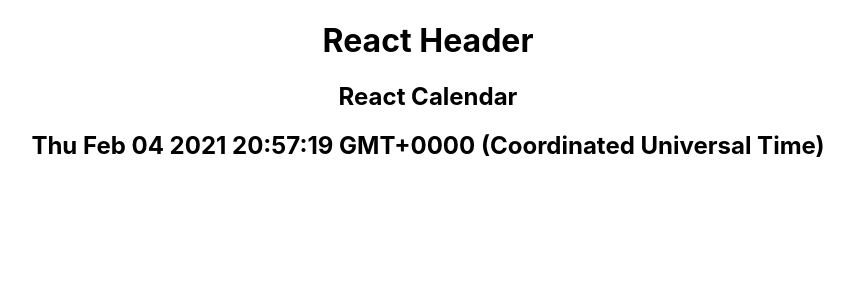
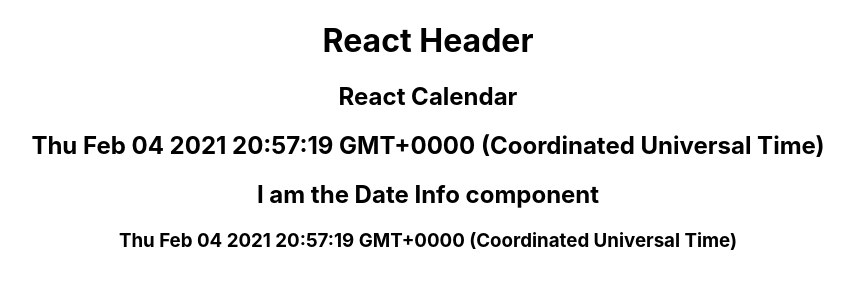
Before and after one commit to samthidny/nucleus-react, a React (Create React App) app: page / in a window 1280 px wide. Shown: the top 300 px of the page, without its empty margins (212-1066 px from the left). Built offline with nearby package versions, Linux system fonts and the light colour scheme.

Commit message:
separate dateInfo component

```diff
--- a/src/App.js
+++ b/src/App.js
@@ -9,6 +9,7 @@ import DateArea from './DateArea';
 import { Provider } from 'react-redux'
 import { createStore, applyMiddleware } from 'redux';
 import reducers from './reducers';
+import DateInfo from './DateInfo';
 
 function reducer(state, action) {
   console.log('REDUCER heard ' + action.type + ' setting date to ' + action.date);
@@ -40,6 +41,7 @@ function App() {
       <div className="App">
         <Header />
         <DateArea />
+        <DateInfo />
       </div>
     </Provider>
   );
--- /dev/null
+++ b/src/DateInfo.js
@@ -0,0 +1,19 @@
+import React from 'react';
+import { useSelector, useDispatch } from 'react-redux'
+
+export default function DateInfo() {
+  //const [currentDate, setCurrentDate] = useState( new Date() );
+const dispatch = useDispatch();
+
+  const currentDate = useSelector((state) => {
+    return state.currentDate;
+  });
+
+
+  return (
+    <div>
+      <h2>I am the Date Info component</h2>
+      <h3>{currentDate.toString()}</h3>
+    </div>
+  );
+}
```
